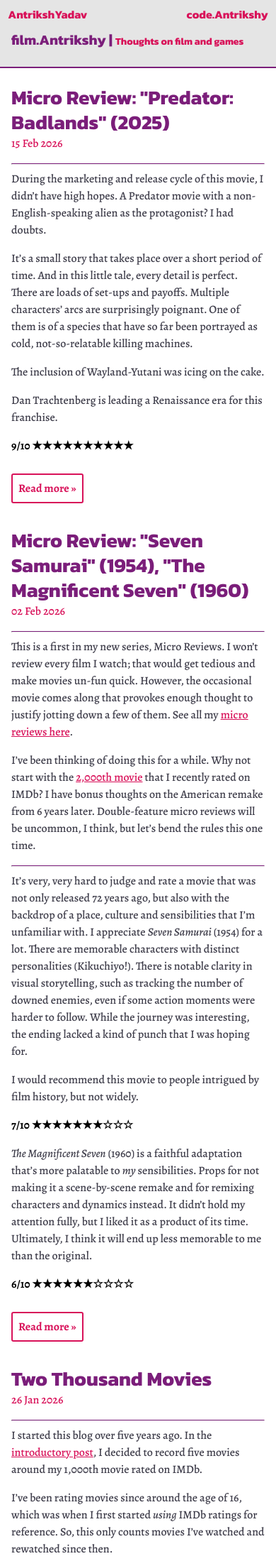
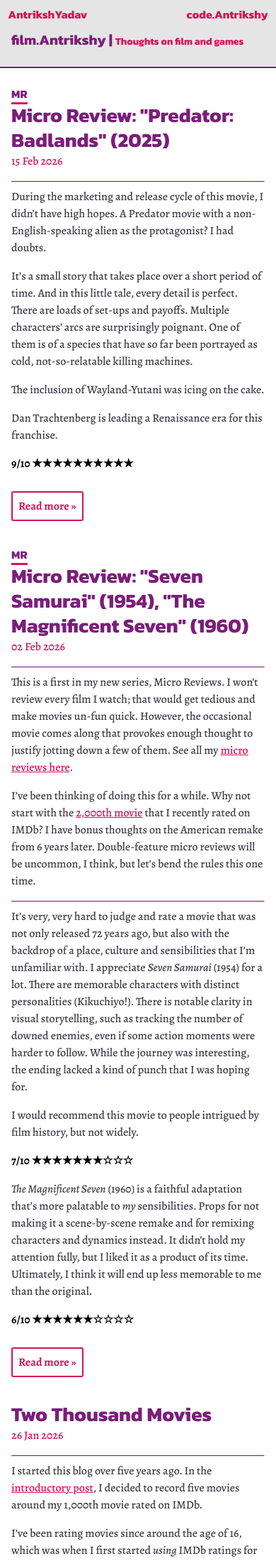
Before and after one commit to Antrikshy/antrikshy.github.io, a Jekyll site: the page built from film/index.html, in a window 390 px wide. Shown: the top 2199 px of the page at 71% size. Built offline with Jekyll 4.4.1, drawn with Linux system fonts in a browser that asks for light colours; some web fonts are replaced.

Commit message:
Making MR label narrow-viewport-friendly

```diff
--- a/public/css/poole.css
+++ b/public/css/poole.css
@@ -466,6 +466,12 @@ tbody tr:nth-child(odd) th {
   transform: translateX(-2.5rem) translateY(0.3rem);
   text-decoration: none !important;
 }
+@media (max-width: 62em) {
+  .micro-reviews-label {
+    position: unset;
+    transform: none;
+  }
+}
 
 /* Meta data line below post title */
 .post-date {
```
